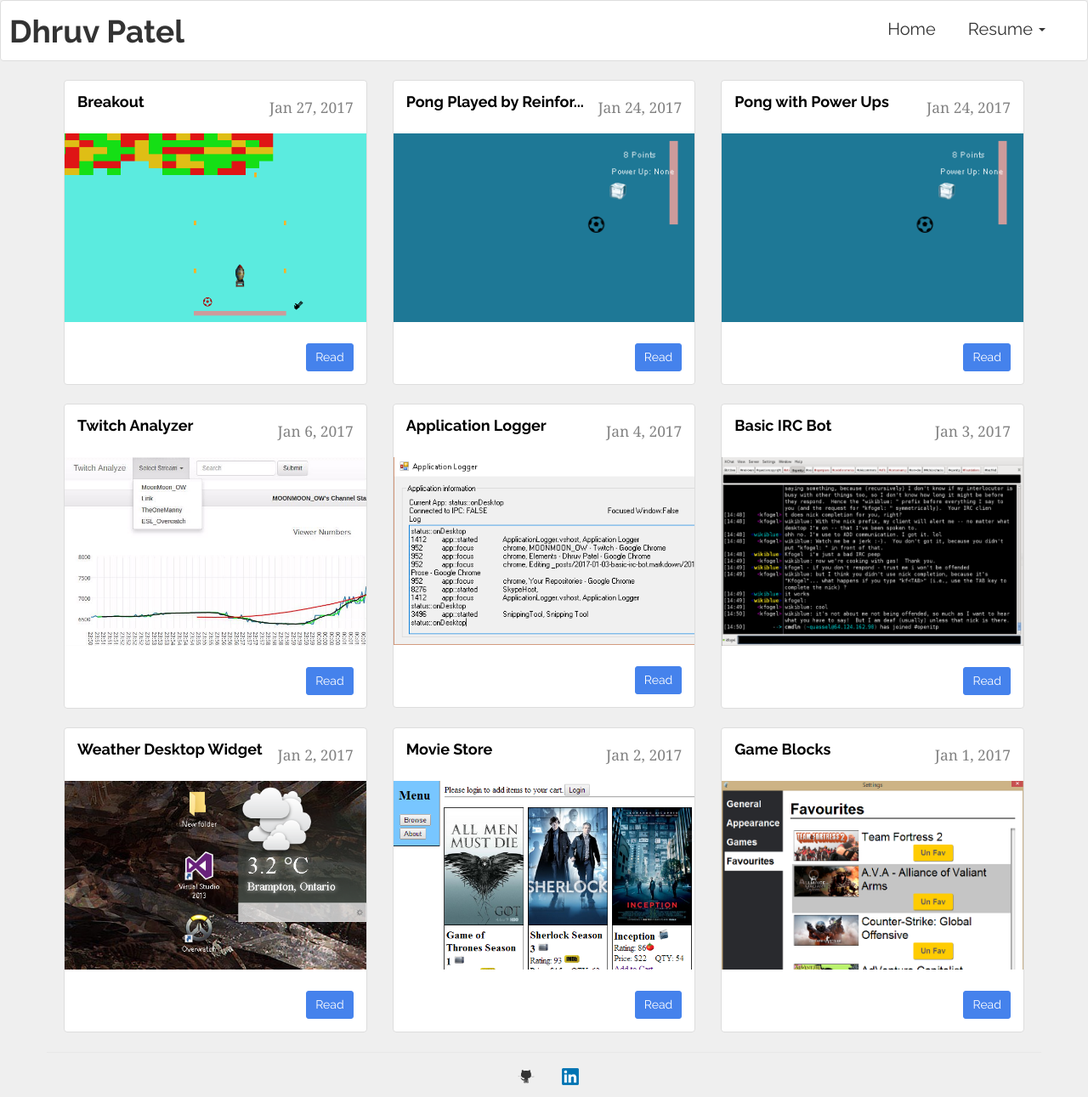
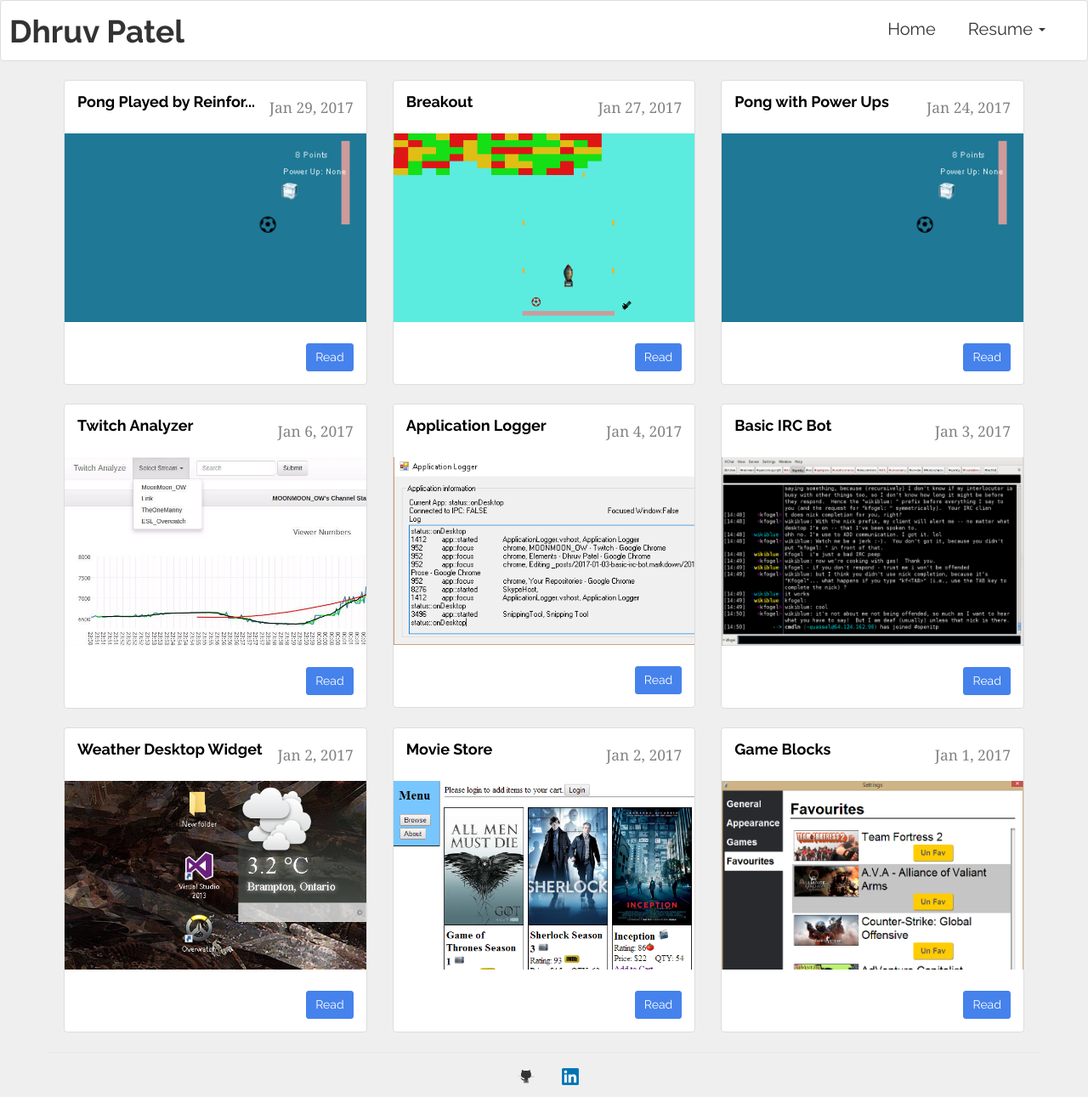
Before and after one commit to pateldhruv1993/pateldhruv1993, a Jekyll site: the page built from index.html, in a window 1280 px wide. Shown: the whole page at 85% size. Built offline with Jekyll 4.4.1, drawn with Linux system fonts in a browser that asks for light colours; the list of posts is cut into pages by our own code.

Commit message:
Update and rename 2017-01-24-reinforcement-learning-pong.markdown to 2017-01-29-reinforcement-learning-pong.markdown

```diff
--- a/_posts/2017-01-24-reinforcement-learning-pong.markdown
+++ b/_posts/2017-01-29-reinforcement-learning-pong.markdown
@@ -21,6 +21,6 @@
 <h1>Screenshots:</h1>
 <ul>
 <li> Look ma, no hands!
-<img width="100%" src="{{site.baseurl}}/images/pong-with-powerups1.png">
+<div style='position:relative;padding-bottom:50%'><iframe src='https://gfycat.com/ifr/PaleIdolizedLadybird' frameborder='0' scrolling='no' width='100%' height='100%' style='position:absolute;top:0;left:0;' allowfullscreen></iframe></div>
 </li>
 </ul>
```
